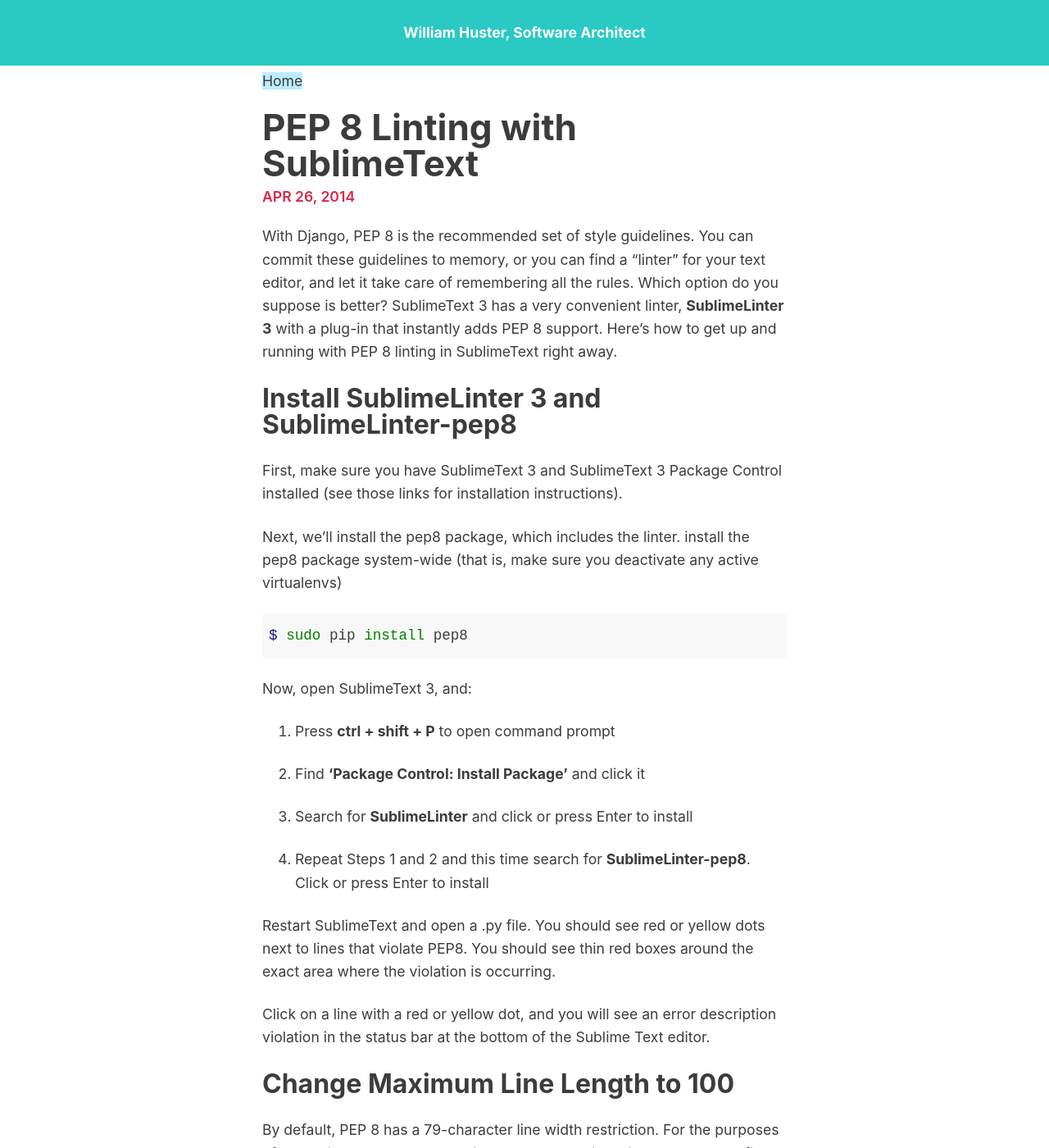
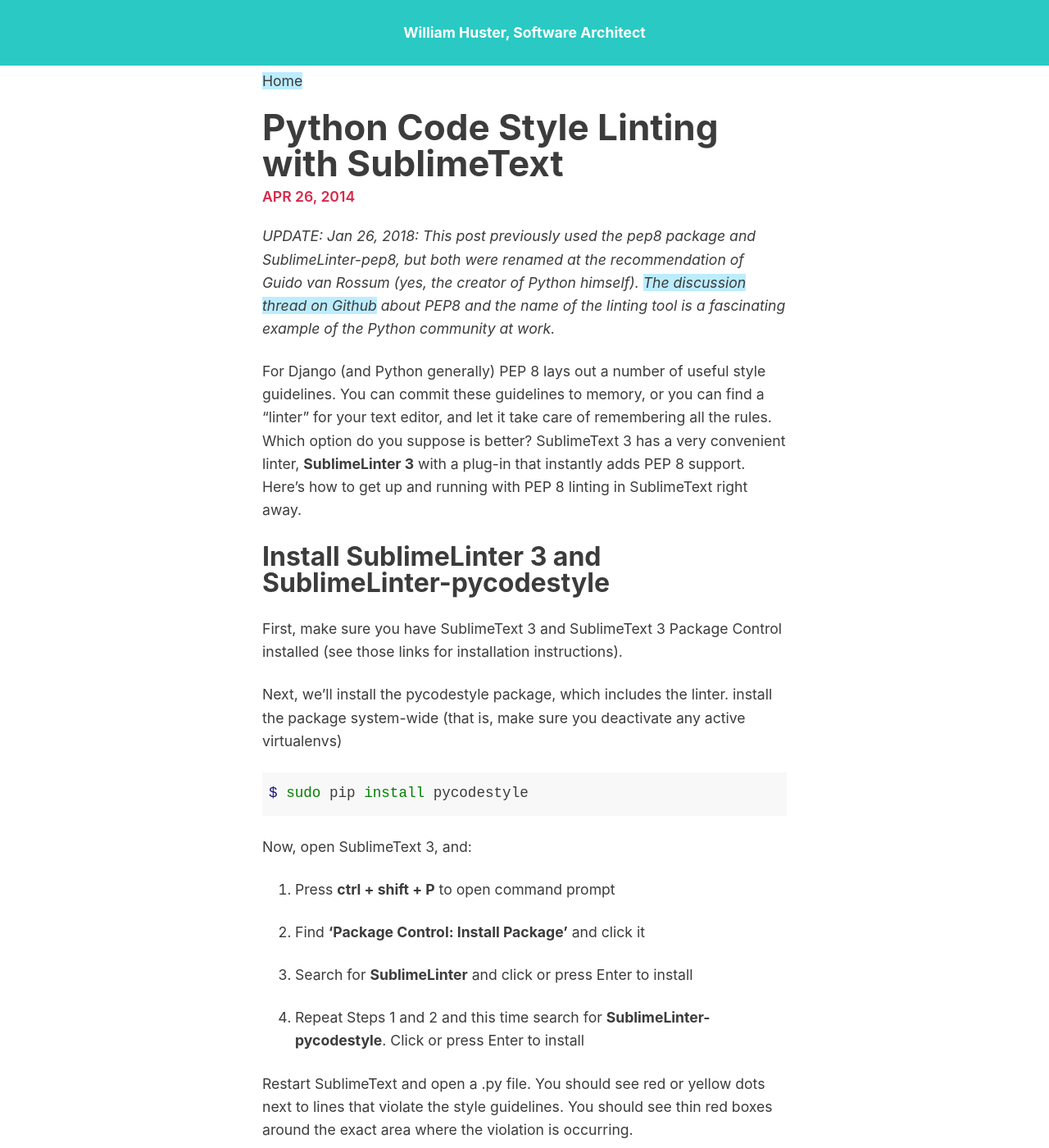
Before and after one commit to whusterj/whusterj.github.io, a Jekyll site: the page built from _posts/2014-04-26-pep-8-with-sublime-text.md, in a window 1280 px wide and 1400 px high. Shown: the whole window at 82% size. Built offline with Jekyll 4.4.1, drawn with Linux system fonts in a browser that asks for light colours; some of the changed text lies outside the part shown.

Commit message:
Update PEP8 Sublime text configuration post to use pycodestyle instead

````diff
--- a/_posts/2014-04-26-pep-8-with-sublime-text.md
+++ b/_posts/2014-04-26-pep-8-with-sublime-text.md
@@ -1,22 +1,24 @@
 ---
 layout: post
-title: "PEP 8 Linting with SublimeText"
+title: "Python Code Style Linting with SublimeText"
 date: 2014-04-26 12:00
 description: PEP 8 sets out some style guidelines for Python. Rather than commit these to memory, use a linter! Here's how to do it in SublimeText.
 category: blog
 tags: python programming tools
 ---
 
-With Django, PEP 8 is the recommended set of style guidelines. You can commit these guidelines to memory, or you can find a “linter” for your text editor, and let it take care of remembering all the rules. Which option do you suppose is better? SublimeText 3 has a very convenient linter, **SublimeLinter 3** with a plug-in that instantly adds PEP 8 support. Here’s how to get up and running with PEP 8 linting in SublimeText right away.
+*UPDATE: Jan 26, 2018: This post previously used the pep8 package and SublimeLinter-pep8, but both were renamed at the recommendation of Guido van Rossum (yes, the creator of Python himself). [The discussion thread on Github](https://github.com/PyCQA/pycodestyle/issues/466) about PEP8 and the name of the linting tool is a fascinating example of the Python community at work.*
 
-## Install SublimeLinter 3 and SublimeLinter-pep8
+For Django (and Python generally) PEP 8 lays out a number of useful style guidelines. You can commit these guidelines to memory, or you can find a “linter” for your text editor, and let it take care of remembering all the rules. Which option do you suppose is better? SublimeText 3 has a very convenient linter, **SublimeLinter 3** with a plug-in that instantly adds PEP 8 support. Here’s how to get up and running with PEP 8 linting in SublimeText right away.
+
+## Install SublimeLinter 3 and SublimeLinter-pycodestyle
 
 First, make sure you have SublimeText 3 and SublimeText 3 Package Control installed (see those links for installation instructions).
 
-Next, we’ll install the pep8 package, which includes the linter. install the pep8 package system-wide (that is, make sure you deactivate any active virtualenvs)
+Next, we’ll install the pycodestyle package, which includes the linter. install the package system-wide (that is, make sure you deactivate any active virtualenvs)
 
 ```bash
-$ sudo pip install pep8
+$ sudo pip install pycodestyle
 ```
 
 Now, open SublimeText 3, and:
@@ -27,9 +29,9 @@
 
 3. Search for **SublimeLinter** and click or press Enter to install
 
-4. Repeat Steps 1 and 2 and this time search for **SublimeLinter-pep8**. Click or press Enter to install
+4. Repeat Steps 1 and 2 and this time search for **SublimeLinter-pycodestyle**. Click or press Enter to install
 
-Restart SublimeText and open a .py file. You should see red or yellow dots next to lines that violate PEP8. You should see thin red boxes around the exact area where the violation is occurring.
+Restart SublimeText and open a .py file. You should see red or yellow dots next to lines that violate the style guidelines. You should see thin red boxes around the exact area where the violation is occurring.
 
 Click on a line with a red or yellow dot, and you will see an error description violation in the status bar at the bottom of the Sublime Text editor.
 
@@ -39,13 +41,13 @@
 
 To override the default settings, open the SublimeLinter settings file:
 
-Preferences > Package Settings > SublimeLinter > Default Settings
+Preferences > Package Settings > SublimeLinter > Settings
 
 Then add the following inside of the “default” object:
 
 ```json
 "linters": {
-    "pep8": {
+    "pycodestyle": {
         "max-line-length": 100
     }
 }
````
Also changed, not shown: _posts/2018-01-20-pattern-for-form-validation.md (+1 -0 lines), installation.md (+1 -1 lines).
